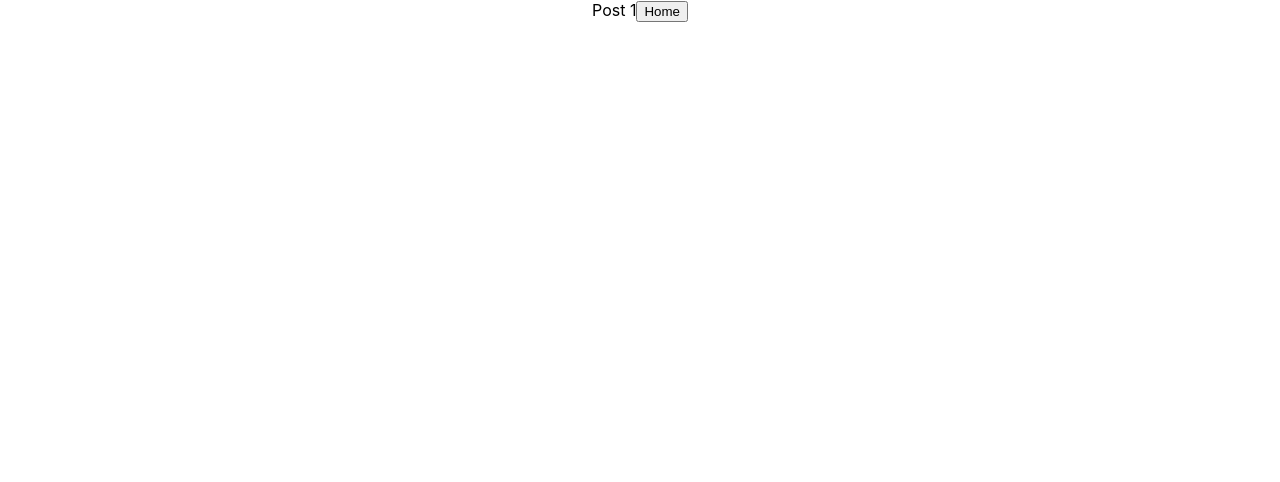
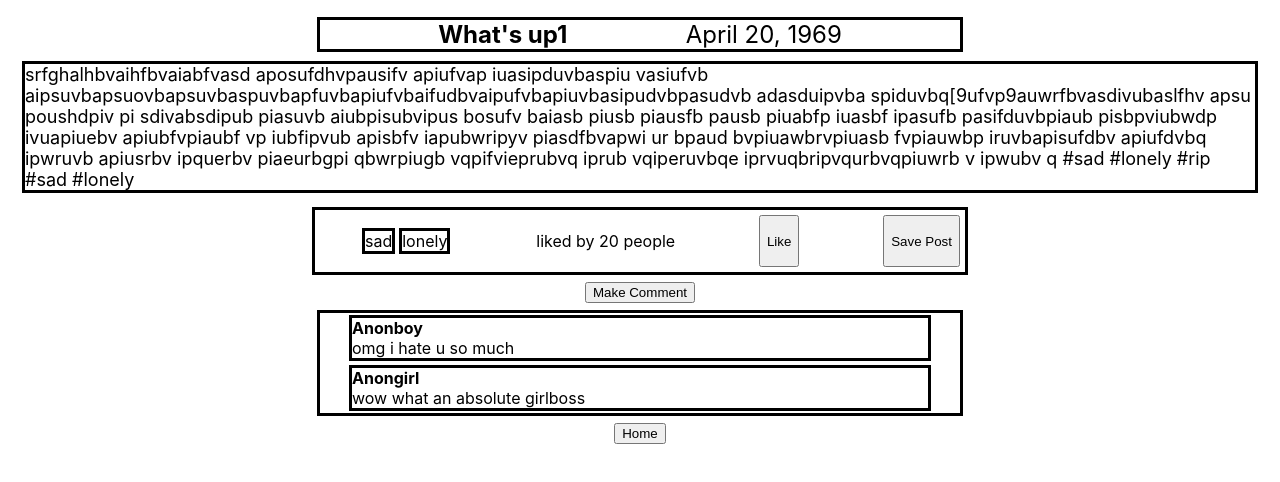
Before and after one commit to rickroll35L/babble, a React (Create React App) app in the folder babble-frontend/: page /post/1 in a window 1280 px wide. Shown: the top 482 px of the page. Built offline with nearby package versions, Linux system fonts and the light colour scheme.

Commit message:
Basic post UI, make comment dialog

```diff
--- /dev/null
+++ b/babble-frontend/src/components/MakeComment/MakeComment.css
@@ -0,0 +1,12 @@
+.TextFieldWrapper{
+    display: flex;
+    flex-direction: column;
+    gap: 10px;
+    min-width: 450px;
+    margin-top: 20px;
+}
+
+.title{
+    font-weight: bold;
+    font-size: 18px;
+}
--- /dev/null
+++ b/babble-frontend/src/components/MakeComment/MakeComment.js
@@ -0,0 +1,94 @@
+import React, { useState } from "react";
+import {
+  Dialog,
+  DialogContent,
+  DialogActions,
+  DialogTitle,
+  Button,
+  TextField,
+} from "@material-ui/core";
+import "./MakeComment.css";
+
+const MakeComment = ({ open, handleclose }) => {
+  const [title, setTitle] = useState("");
+  const [description, setDescription] = useState("");
+
+  const handleTitle = (e) => {
+    setTitle(e.target.value);
+  };
+
+  const handleDescription = (e) => {
+    setDescription(e.target.value);
+  };
+
+  const handleSubmit = async () => {
+    if (title && title.length > 100) {
+      alert("Title is too long! Please limit to <100 characters");
+      return;
+    }
+    if (description && description.length > 5000) {
+      alert("Description is too long! Please limit to <5000 characters");
+      return;
+    }
+    const comment = {
+        title,
+        content: description,
+        uid: 1234,
+    }
+    console.log(comment);
+    clear();
+  };
+
+  const clear = () => {
+    handleclose();
+  }
+
+  return (
+    <Dialog open={open} onClose={clear}>
+      <DialogTitle>
+        <div className="title">Write a comment</div>
+      </DialogTitle>
+
+      <DialogContent>
+        <div className="TextFieldWrapper">
+          <TextField
+            autoFocus
+            margin="dense"
+            id="name"
+            placeholder="Post specific username..."
+            type="email"
+            fullWidth
+            InputProps={{
+              disableUnderline: true,
+              style: {
+                fontSize: 16,
+                fontWeight: 600,
+              },
+            }}
+            onChange={handleTitle}
+          />
+          <TextField
+            placeholder="Type comment here..."
+            rows={4}
+            fullWidth
+            multiline
+            InputProps={{
+              disableUnderline: true,
+              style: {
+                fontSize: 16,
+              },
+            }}
+            onChange={handleDescription}
+          />
+        </div>
+      </DialogContent>
+      <DialogActions>
+        <Button onClick={handleSubmit} color="primary">
+          Post
+        </Button>
+      </DialogActions>
+    </Dialog>
+  );
+};
+
+export default MakeComment;
--- a/babble-frontend/src/pages/Post/Post.css
+++ b/babble-frontend/src/pages/Post/Post.css
@@ -0,0 +1,79 @@
+#main{
+    display: flex;
+    flex-direction: column;
+    align-items: center;
+    margin: 10px;
+    padding: 5px;
+}
+
+#titleheader{
+    outline: solid;
+    display: flex;
+    flex-direction: row;
+    justify-content: space-between;
+    align-self: center;
+    align-items: center;
+    min-width: 50vw;
+    margin: 5px;
+}
+#title{
+    font-size: x-large;
+    font-weight: bolder;
+}
+
+#date{
+    font-size: x-large;
+}
+
+#content{
+    display: flex;
+    margin:10px;
+    font-size: large;
+    outline: solid;
+    min-width: 50vw;
+    text-align: left;
+}
+
+#metaInfo{
+    display: flex;
+    flex-direction: row;
+    padding: 5px;
+    min-width: 50vw;
+    justify-content: space-between;
+    outline: solid;
+    margin: 10px;
+}
+
+ul li{
+    display: inline;
+    list-style-type: circle;
+    outline: solid;
+    margin: 5px;
+}
+
+#likes{
+    display: flex;
+    align-self: center;
+}
+
+#comments{
+    display:flex;
+    align-items: center;
+    flex-direction: column;
+    outline: solid;
+    margin: 10px;
+    min-width: 50vw;
+}
+
+#comment{
+    display:flex;
+    align-items: flex-start;
+    flex-direction: column;
+    margin: 5px;
+    outline: solid;
+    width: 90%;
+}
+
+.boldtext{
+    font-weight: bold;
+}
--- a/babble-frontend/src/pages/Post/Post.js
+++ b/babble-frontend/src/pages/Post/Post.js
@@ -1,19 +1,126 @@
-import React from "react";
-import { useHistory } from "react-router-dom";
-import { useLocation } from 'react-router-dom'
+import React, {useState} from "react";
+import { useHistory, useParams } from "react-router-dom";
+import MakeComment from "../../components/MakeComment/MakeComment.js";
+import "./Post.css"
 
+const tPost1 = {
+    postId: "1",
+    title: "What's up1",
+    content: "srfghalhbvaihfbvaiabfvasd aposufdhvpausifv apiufvap iuasipduvbaspiu vasiufvb aipsuvbapsuovbapsuvbaspuvbapfuvbapiufvbaifudbvaipufvbapiuvbasipudvbpasudvb adasduipvba spiduvbq[9ufvp9auwrfbvasdivubaslfhv apsu poushdpiv pi sdivabsdipub piasuvb aiubpisubvipus bosufv baiasb piusb piausfb pausb piuabfp iuasbf ipasufb pasifduvbpiaub pisbpviubwdp ivuapiuebv apiubfvpiaubf vp iubfipvub apisbfv iapubwripyv piasdfbvapwi ur bpaud bvpiuawbrvpiuasb fvpiauwbp iruvbapisufdbv apiufdvbq ipwruvb apiusrbv ipquerbv piaeurbgpi qbwrpiugb vqpifvieprubvq iprub vqiperuvbqe iprvuqbripvqurbvqpiuwrb v ipwubv q #sad #lonely #rip #sad #lonely",
+    tags: ["sad", "lonely"],
+    likes: 20,
+    comments: [
+        {
+            name: "Anonboy",
+            comment: "omg i hate u so much"
+        },
+        {
+            name: "Anongirl",
+            comment: "wow what an absolute girlboss"
+        },
+    ],
+    date: "April 20, 1969"
+
+}
+
+const tPost2 = {
+    postId: "2",
+    title: "What's up1",
+    content: "Content1, content, content, content, content, content, content, content #sad #lonely",
+    tags: ["sad", "lonely"],
+    likes: 20000,
+    comments: [
+        {
+            name: "Anonboy",
+            comment: "omg i hate u so much"
+        },
+        {
+            name: "Anongirl",
+            comment: "wow what an absolute girlboss"
+        },
+    ],
+    date: "April 20, 1969"
+}
+
+//replace with async method in future
+const getPost = (postId) => {
+    if(postId === "1"){
+        return tPost1;
+    }
+    else {
+        return tPost2;
+    }
+}
 
 const Post = () => {
     const history = useHistory();
     const goHome = () => {
         history.push(`/home`);
     }
-    const location = useLocation();
-    const postId = location.pathname.substring(location.pathname.lastIndexOf("/")+1);
+    const postId = useParams().postId;
+    const [currPost,setCurrPost] = useState(getPost(postId));//will need to become asynchronous js at somepoint
+
+    const [makeComment, setMakeComment] = useState(false);
+    const openDialog = () => {
+        setMakeComment(true);
+    }
+
+    const handleClose = () => {
+        setMakeComment(false);
+        setCurrPost(getPost(postId));
+    }
 
     return (
-        <div>
-            Post {postId}
+        <div id = "main">
+            <MakeComment open={makeComment} handleclose={handleClose}/>
+            <div id="titleheader">
+                <br></br>
+                <div id = "title">
+                    {currPost.title}
+                </div>
+                <div id = "date">
+                    {currPost.date}
+                </div>
+                <br></br>
+            </div>
+            <div id = "content">
+                {currPost.content}
+            </div>
+            <div id = "metaInfo">
+                <ul id = "tags">
+                    {currPost.tags.map((t) => {
+                        return (
+                            <li key={t + "key"}>{t}</li>
+                        );
+                    })}
+                </ul>
+                <div id = "likes">
+                    liked by {currPost.likes} people
+                </div>
+                <button id = "likeButton" onClick={() => console.log("liked!")}>
+                    Like
+                </button>
+                <button id = "savePostButton" onClick={() => console.log("saved!")}>
+                    Save Post
+                </button>
+            </div>
+            <button onClick={openDialog}>
+                Make Comment
+            </button>
+            <div id = "comments">
+                {currPost.comments.map((c) => {
+                    return (
+                        <div id = "comment" key={c.name + "key"}>
+                            <div className="boldtext">
+                                {c.name}
+                            </div>
+                            <div>
+                                {c.comment}
+                            </div>
+                        </div>
+                    );
+                })}
+            </div>
             <button onClick = {goHome}>
                 Home
             </button>
```
